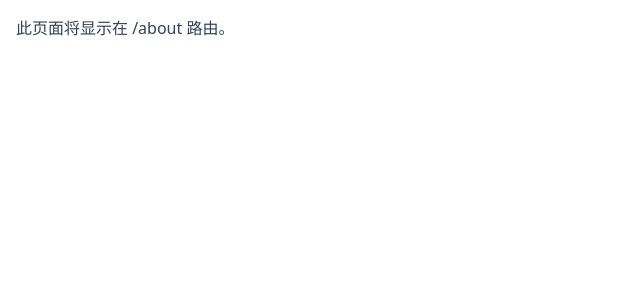
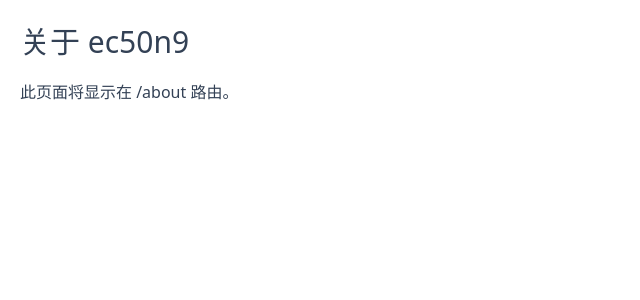
Before and after one commit to ec50n9/blog, a Nuxt app: page /about in a window 1280 px wide. Shown: the top 300 px of the page, without its empty margins (0-640 px from the left). Built offline with nearby package versions, Linux system fonts and the light colour scheme; what vue-dompurify-html would draw is missing.

Commit message:
pref: 优化关于页和文章详情页样式 pref: 关于页面增加过度动画

```diff
--- a/pages/about.vue
+++ b/pages/about.vue
@@ -1,19 +1,18 @@
 <script lang="ts" setup>
-// definePageMeta({
-//   pageTransition: {
-//     name: 'rotate'
-//   }
-// })
+useHead({
+  title: "关于 - ec50n9 的杂货铺",
+});
 
-useHead({
-  title: '关于 - ec50n9 的杂货铺',
-})
-
-console.log(useAppConfig())
+console.log(useAppConfig());
 </script>
 
 <template>
-  <section class="p-4">
-    <p>此页面将显示在 /about 路由。</p>
+  <section h-screen of-auto>
+    <!-- 标题 -->
+    <h1 m="t-6 l-5" text="3xl">
+      <span view-transition-name="about">关于</span> ec50n9
+    </h1>
+
+    <div m-5>此页面将显示在 /about 路由。</div>
   </section>
 </template>
--- a/pages/articles/[id].vue
+++ b/pages/articles/[id].vue
@@ -16,11 +16,11 @@ const html = converter.makeHtml(mdContent);
 </script>
 
 <template>
-  <div class="p-4">
-    <h1 text-3xl font-bold>
+  <div h-screen of-auto>
+    <h1 m="t-8 x-4" text-3xl font-bold>
       <span view-transition-name="article-title">{{ article.title }}</span>
     </h1>
-    <article m="t-5" text-base prose prose-slate xl="text-xl" v-dompurify-html="html">
+    <article m="t-5 x-4" text-base prose prose-slate xl="text-xl" v-dompurify-html="html">
       <div>加载中...</div>
     </article>
   </div>
--- a/pages/experimental-lab/index.vue
+++ b/pages/experimental-lab/index.vue
@@ -19,8 +19,8 @@ const navList = useState(() => [
   <div>
     <div p="x-4 t-8">
       <h1 text="3xl">
-        <span view-transition-name="magic">神奇小蜗</span
-        ><span view-transition-name="experimental-lab">实验室</span>
+        <span view-transition-name="magic">神奇</span
+        ><span view-transition-name="experimental-lab">小蜗实验室</span>
       </h1>
     </div>
     <ul class="p-4">
--- a/pages/index.vue
+++ b/pages/index.vue
@@ -8,7 +8,7 @@ useHead({
 const navList = useState("navList", () => [
   { title: "小蜗实验室", path: "/experimental-lab", name: "experimental-lab" },
   { title: "UI 实验室", path: "/ui-lab", name: "ui-lab" },
-  { title: "关于", path: "/about" },
+  { title: "关于", path: "/about", name: "about" },
 ]);
 
 /** 文章列表分页 */
```
